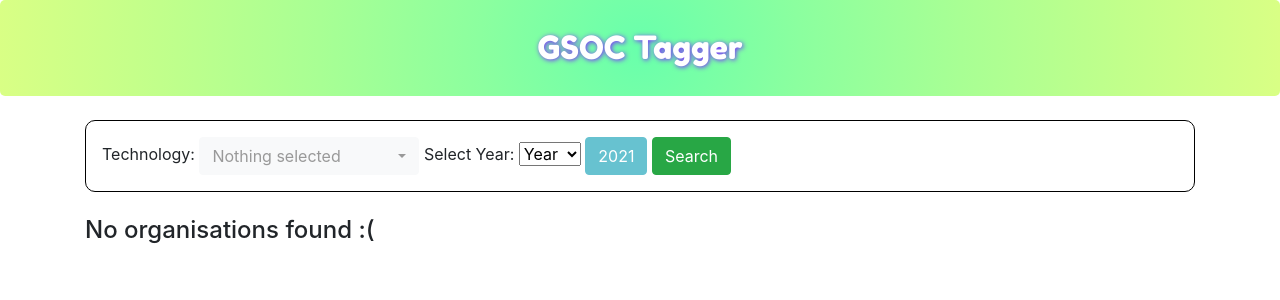
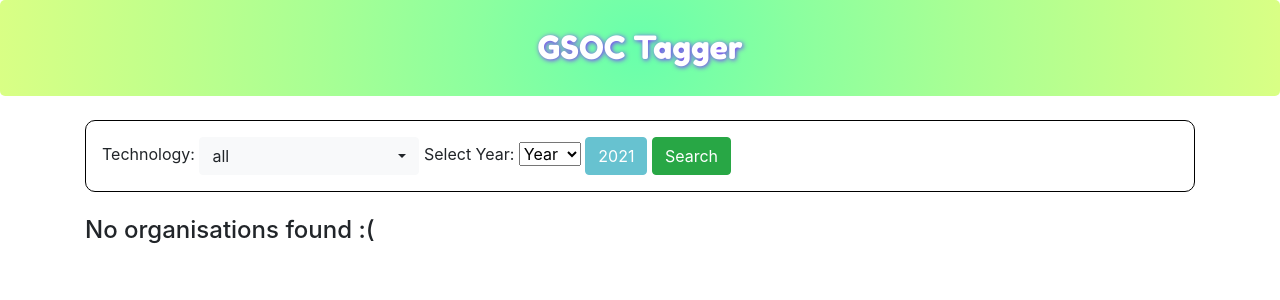
Before and after one commit to joshi008/gsoc-tagger, a Flask app: page / in a window 1280 px wide. Shown: the top 300 px of the page. Run offline with Flask 2, Linux system fonts and the light colour scheme; data that the repository does not hold is empty; some libraries are stand-ins or nearby versions.

Commit message:
Technology tab defaults to All

```diff
--- a/templates/index.html
+++ b/templates/index.html
@@ -34,7 +34,7 @@
                 <select name="tags" id="selectpicker multiselect1" class="selectpicker" data-live-search="true"
                     multiple="multiple">
 
-                    <option value="all">all</option>
+                    <option value="all" selected>all</option>
                     {% for tag in tags %}
                     <option value={{tag}}>{{tag}}</option>
                     {% endfor %}
```
